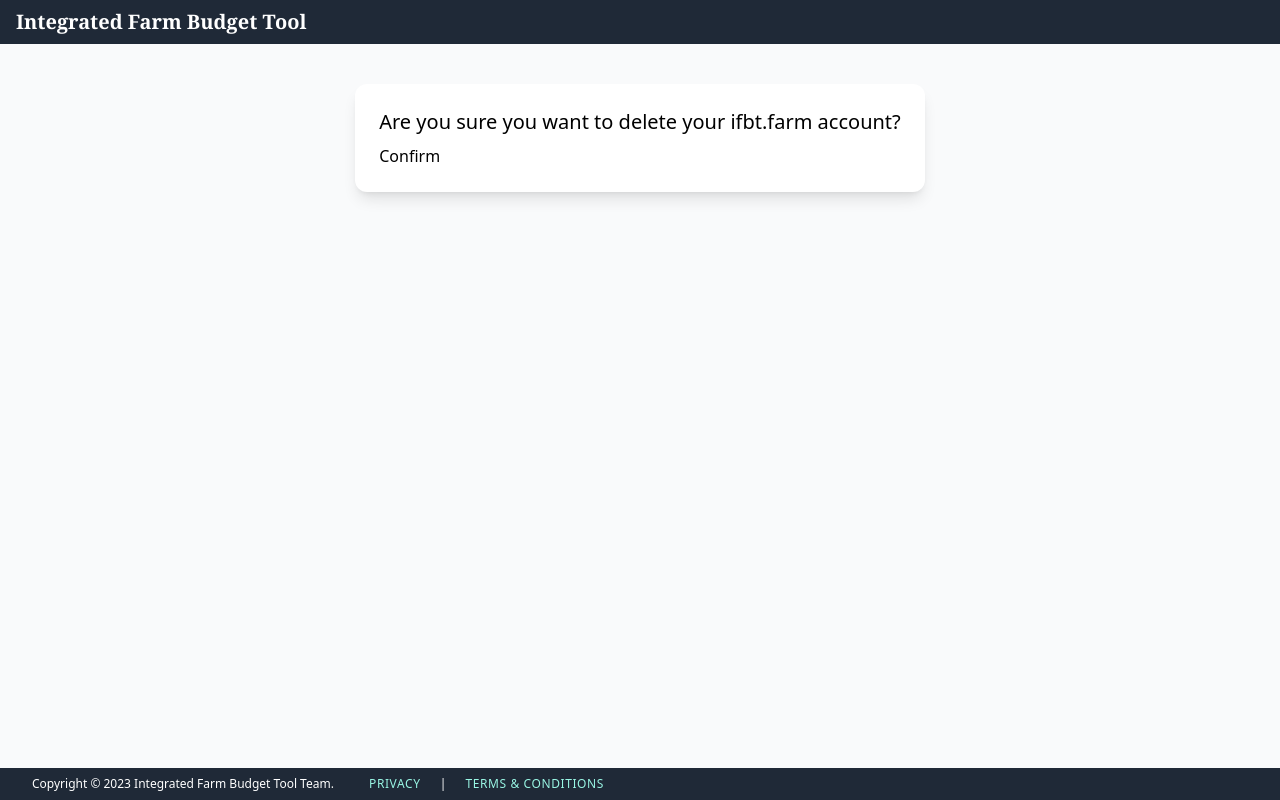
After one commit to ddrake/Integrated_Farm_Budget_Tool, a Django app: page /delete-account/ in a window 1280 px wide. The commit adds this page. Run offline with Django 4.2, Linux system fonts and the light colour scheme; some libraries are stand-ins or nearby versions.

Commit message:
Make it possible for a user to delete their account if they have no farm years

```diff
--- /dev/null
+++ b/account/templates/account/confirm_delete.html
@@ -0,0 +1,17 @@
+{% extends 'main/base.html' %}
+{% block title %}
+<title>Confirm deletion</title>
+{% endblock title %}
+{% load tailwind_filters %}
+{% block content %}
+<div class="p-6 max-w-med mx-auto bg-white rounded-xl shadow-lg flex items-center space-x-4">
+    <div>
+        <h1 class="block text-xl mb-2">Are you sure you want to delete your ifbt.farm account?</h1>
+        <form method="post">
+            {% csrf_token %}
+            {{ form|crispy }}
+            <button type="submit" class="btn-primary">Confirm</button>
+        </form>
+    </div>
+</div>
+{% endblock content %}
--- a/account/urls.py
+++ b/account/urls.py
@@ -1,11 +1,12 @@
 from django.urls import path
 
 from .views import (RegistrationView, ActivateView, CheckEmailView,
-                    login)
+                    login, DeleteAccountView)
 
 urlpatterns = [
     path('register/', RegistrationView.as_view(), name='register'),
     path('activate/<uidb64>/<token>/', ActivateView.as_view(), name='activate'),
     path('check-email/', CheckEmailView.as_view(), name="check_email"),
     path('login/', login, name='login'),
+    path('delete-account/', DeleteAccountView.as_view(), name='delete_account'),
 ]
--- a/account/views.py
+++ b/account/views.py
@@ -1,5 +1,7 @@
-from django.shortcuts import render
+from django.shortcuts import render, redirect
 from django.views.generic import CreateView, TemplateView, RedirectView
+from django.views import View
+from django.urls import reverse
 from django.contrib.auth import login
 
 from django.urls import reverse_lazy
@@ -49,3 +51,14 @@ class ActivateView(RedirectView):
 
 class CheckEmailView(TemplateView):
     template_name = 'account/check_email.html'
+
+
+class DeleteAccountView(View):
+    template_name = "account/confirm_delete.html"
+
+    def get(self, request, *args, **kwargs):
+        return render(request, self.template_name)
+
+    def post(self, request, *args, **kwargs):
+        request.user.delete()
+        return redirect(reverse('index'))
--- a/main/models/farm_year.py
+++ b/main/models/farm_year.py
@@ -29,6 +29,7 @@ class FarmYear(models.Model):
     PRETAX_CASH_FLOW = 1
     REPORT_TYPES = [(PRETAX_INCOME, 'Pre-tax income'),
                     (PRETAX_CASH_FLOW, 'Pre-tax cash flow')]
+
     farm_name = models.CharField(max_length=60)
     county_code = models.SmallIntegerField(
         verbose_name="primary county",
--- a/main/templates/main/base.html
+++ b/main/templates/main/base.html
@@ -24,8 +24,9 @@
 	</head>
 
 	<body class="bg-gray-50 font-sans leading-normal tracking-normal">
+    <div class="flex flex-col h-screen">
 		 <!-- NAVBAR COMPONENT -->
-    <nav class="flex items-center justify-between flex-wrap bg-gray-800 p-4 font-serif">
+    <nav class="flex items-center justify-between flex-wrap bg-gray-800 py-2 px-4 font-serif">
       <div class="flex items-center flex-shrink-0 text-white mr-6">
         <a href="{% url 'index' %}" class="font-bold text-xl hover:text-slate-300">
           Integrated Farm Budget Tool</a>
@@ -140,15 +141,31 @@
               class="block mt-4 sm:inline-block sm:mt-0 text-teal-200 hover:text-white ml-4"
               >Change Password</a
             >
+            {% if not has_farm_years %}
+            <a
+              href="{% url 'delete_account' %}"
+              class="block mt-4 sm:inline-block sm:mt-0 text-teal-200 hover:text-white ml-4"
+              >Delete Account</a
+            >
+            {% endif %}
           {% endif %}
         </div>
       </div>
     </nav>
-		<div class="container mx-auto h-full py-10">
+    <!--<div class="container mx-auto h-full py-10">-->
+		<div class="container mx-auto mb-auto overflow-y-auto py-10">
 			<section class="flex items-center justify-center">
 				{% block content %}
 				{% endblock %}
 			</section>
 		</div>
+    <footer class="px-4 py-2 bg-gray-800 text-xs text-left text-white">
+      <span class="mx-4">Copyright &copy; {% now 'Y' %} Integrated Farm Budget Tool Team.</span>
+      <a href="{% url 'privacy' %}"
+        class="tracking-wider text-teal-200 hover:text-white mx-4">PRIVACY</a> |
+      <a href="{% url 'terms' %}"
+        class="tracking-wider text-teal-200 hover:text-white mx-4">TERMS &amp; CONDITIONS</a>
+    </footer>
+    </div>
 	</body>
 </html>
--- a/main/templates/main/farmyears.html
+++ b/main/templates/main/farmyears.html
@@ -1,6 +1,6 @@
 {% extends 'main/base.html' %}
 {% block title %}
-<title>Dashboard</title>
+<title>Farm Years</title>
 {% endblock title %}
 {% block content %}
 <div class="p-6 max-w-med mx-auto bg-white rounded-xl shadow-lg flex items-center space-x-4">
--- a/main/templates/main/fsacrops_for_farmyear.html
+++ b/main/templates/main/fsacrops_for_farmyear.html
@@ -49,7 +49,7 @@
     </div>
     {% endfor %}
   </div>
-  <div class="p-6 max-w-med mt-2 mx-auto bg-white rounded-xl shadow-lg flex items-center space-x-4">
+  <div class="p-6 max-w-med mt-4 mx-auto bg-white rounded-xl shadow-lg flex items-center space-x-4">
     <div class="shrink-0">
       <dl class="grid grid-cols-[repeat(2,auto)] gap-x-4 w-max">
         <dt>Eligible entities for title cap:</dt>
--- a/main/urls.py
+++ b/main/urls.py
@@ -13,10 +13,12 @@ from .views import (
     DetailedBudgetView, BudgetPdfView,
     SensitivityTableView, SensitivityPdfView,
     ContractCreateView, ContractUpdateView, ContractDeleteView,
-    ContractPdfView, ContractCsvView)
+    ContractPdfView, ContractCsvView, PrivacyView, TermsView)
 
 urlpatterns = [
     path('', IndexView.as_view(), name='index'),
+    path('privacy/', PrivacyView.as_view(), name='privacy'),
+    path('terms/', TermsView.as_view(), name='terms'),
 
     # farm year related urls
     path('farmyears/', FarmYearsView.as_view(), name='farmyears'),
```
Also changed, not shown: main/models/util.py (+7 -0 lines), main/views.py (+34 -2 lines). Lines whose indentation alone changed are shown as unchanged.
